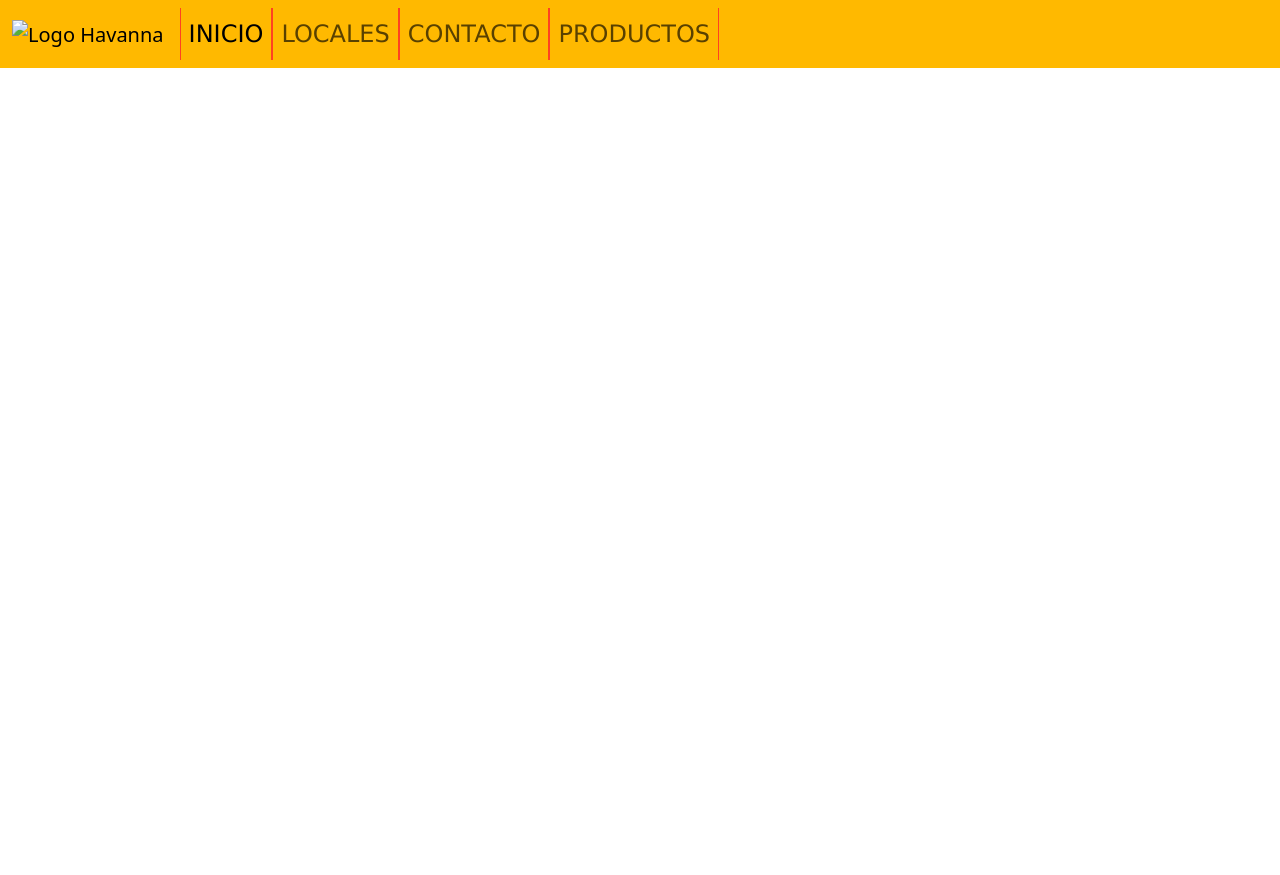
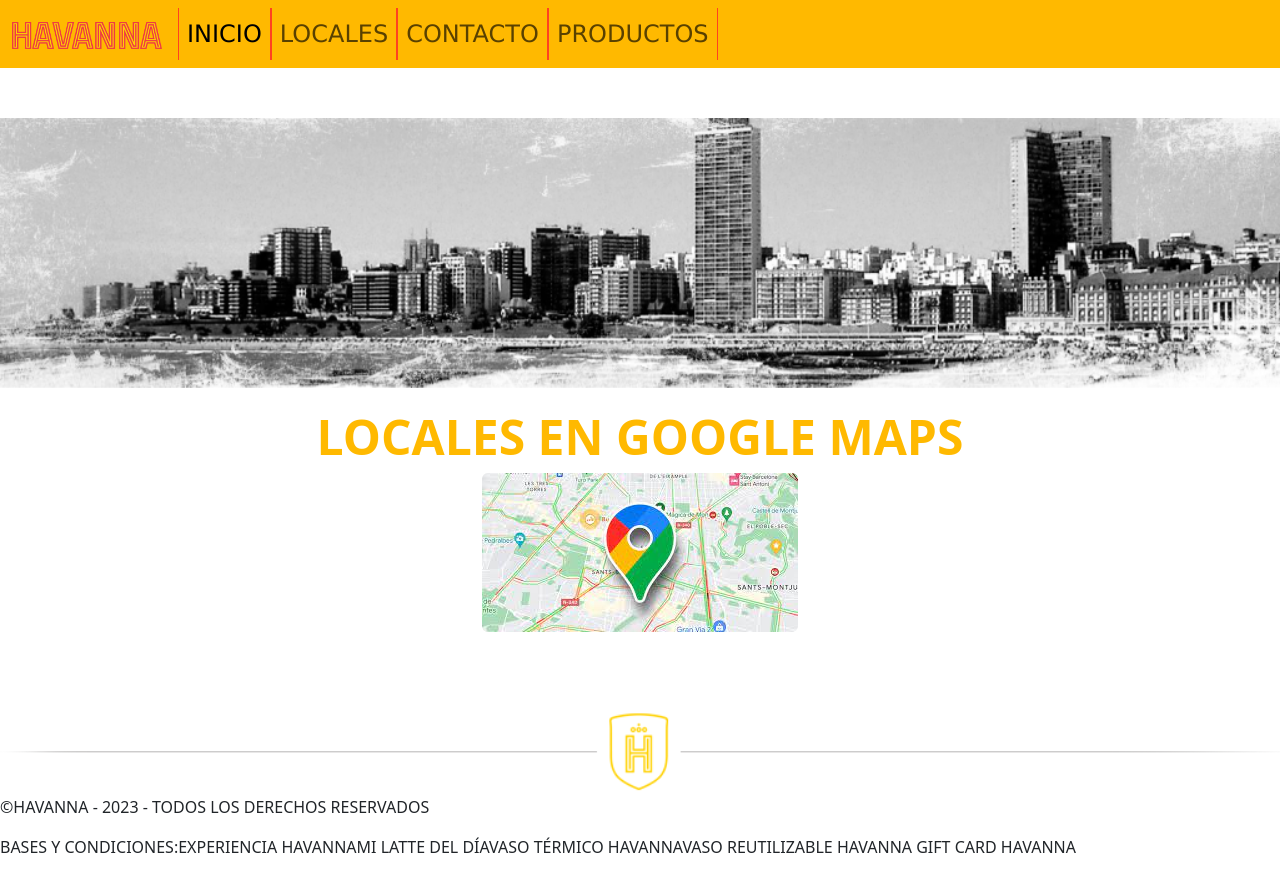
Before and after one commit to franciscopepi/Segunda-Entrega-Pepi, a plain HTML site: page html/locales.html in a window 1280 px wide. Before the commit the page ends 800 px from the top, so only its background shows below. Drawn offline with nearby package versions, Linux system fonts and the light colour scheme.

Commit message:
Aceptable

```diff
--- a/html/locales.html
+++ b/html/locales.html
@@ -13,7 +13,7 @@
 <body>
     <header class="navbar navbar-expand-lg encabezado">
         <div class="container-fluid">
-            <a class="navbar-brand" href="#"><img class="logo" src="img/logo hvn.png" alt="Logo Havanna"></a>
+            <a class="navbar-brand" href="#"><img class="logo" src="../img/logo hvn.png" alt="Logo Havanna"></a>
             <button class="navbar-toggler" type="button" data-bs-toggle="collapse" data-bs-target="#navbarNav"
                 aria-controls="navbarNav" aria-expanded="false" aria-label="Toggle navigation">
                 <span class="navbar-toggler-icon"></span>
@@ -36,6 +36,51 @@
             </nav>
         </div>
     </header>
+    <div id="carouselExampleIndicators" class="carousel slide">
+        <div class="carousel-indicators">
+            <button type="button" data-bs-target="#carouselExampleIndicators" data-bs-slide-to="0" class="active"
+                aria-current="true" aria-label="Slide 1"></button>
+            <button type="button" data-bs-target="#carouselExampleIndicators" data-bs-slide-to="1"
+                aria-label="Slide 2"></button>
+            <button type="button" data-bs-target="#carouselExampleIndicators" data-bs-slide-to="2"
+                aria-label="Slide 3"></button>
+        </div>
+        <div class="carousel-inner">
+            <div class="carousel-item active">
+                <img src="../img/locales img.png" class="d-block w-100" alt="Alfajor vegano">
+            </div>
+            <div class="carousel-item">
+                <img src="../img/super ddl.png" class="d-block w-100" alt="Alfajor ddl">
+            </div>
+            <div class="carousel-item">
+                <img src="../img/conoce sucursal.jpg" class="d-block w-100" alt="Sucursal">
+            </div>
+        </div>
+        <button class="carousel-control-prev" type="button" data-bs-target="#carouselExampleIndicators"
+            data-bs-slide="prev">
+            <span class="carousel-control-prev-icon" aria-hidden="true"></span>
+            <span class="visually-hidden">Previous</span>
+        </button>
+        <button class="carousel-control-next" type="button" data-bs-target="#carouselExampleIndicators"
+            data-bs-slide="next">
+            <span class="carousel-control-next-icon" aria-hidden="true"></span>
+            <span class="visually-hidden">Next</span>
+        </button>
+        <div class="subtituloProductos">
+            <h2>Locales en google Maps
+
+            </h2>
+            <div class="text-center">
+                <img src="../img/maps.jpeg" class="rounded img-fluid" alt="maps">
+              </div>
+
+            <footer>
+                <div class="row"><img class="footDiv" src="../img/footer.png" alt="footer"></div>
+                <p>©HAVANNA - 2023 - TODOS LOS DERECHOS RESERVADOS</p>
+                <p>BASES Y CONDICIONES:EXPERIENCIA HAVANNAMI LATTE DEL DÍAVASO TÉRMICO HAVANNAVASO REUTILIZABLE
+                    HAVANNA GIFT CARD HAVANNA
+                </p>
+            </footer>
             <script src="https://cdn.jsdelivr.net/npm/bootstrap@5.3.2/dist/js/bootstrap.bundle.min.js"
                 integrity="sha384-C6RzsynM9kWDrMNeT87bh95OGNyZPhcTNXj1NW7RuBCsyN/o0jlpcV8Qyq46cDfL"
                 crossorigin="anonymous"></script>
```
Also changed, not shown: index.html (+1 -1 lines), img/maps.jpeg (added).
